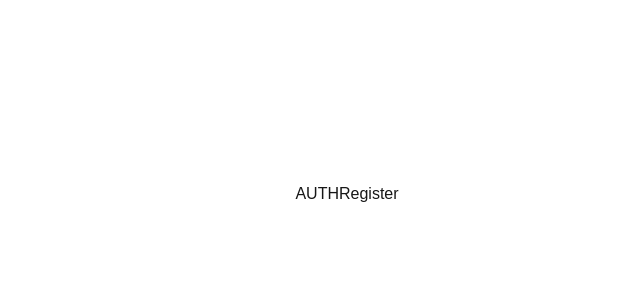
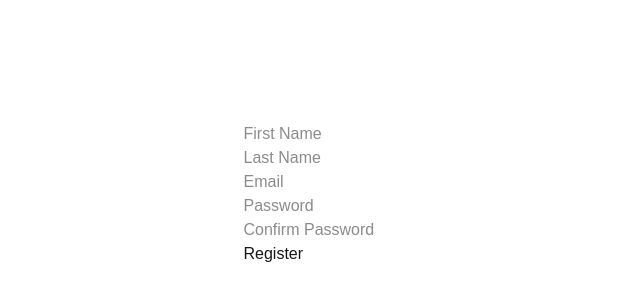
Before and after one commit to EvgeniyHalimon/Stash-AI, a Next.js app: page /register in a window 1280 px wide. Shown: the part 174-474 px from the top of the page, without its empty margins (293-933 px from the left). Built offline with nearby package versions, Linux system fonts and the light colour scheme.

Commit message:
made auth pages

```diff
--- a/app/(auth)/layout.tsx
+++ b/app/(auth)/layout.tsx
@@ -5,7 +5,6 @@ export default function AuthLayout({
 }) {
   return (
     <section className="flex min-h-screen flex-col items-center justify-center xl:pt-28 xl:pb-44">
-      AUTH
       {children}
     </section>
   );
--- a/app/(auth)/login/page.tsx
+++ b/app/(auth)/login/page.tsx
@@ -1,5 +1,41 @@
 'use client';
 
+import { useForm } from 'react-hook-form';
+import { yupResolver } from '@hookform/resolvers/yup';
+import * as yup from 'yup';
+
+const schema = yup
+  .object({
+    email: yup
+      .string()
+      .email('Enter correct email')
+      .required('Email is required'),
+    password: yup.string().required('Password is required'),
+  })
+  .required();
+
+type FormData = yup.InferType<typeof schema>;
+
 export default function Login() {
-  return <>Login</>;
+  const {
+    register,
+    handleSubmit,
+    formState: { errors },
+  } = useForm<FormData>({
+    resolver: yupResolver(schema),
+  });
+
+  const onSubmit = (data: FormData) => console.log(data);
+
+  return (
+    <form onSubmit={handleSubmit(onSubmit)}>
+      <input {...register('email')} type="email" placeholder="Email" />
+      <p>{errors.email?.message}</p>
+
+      <input {...register('password')} type="password" placeholder="Password" />
+      <p>{errors.password?.message}</p>
+
+      <input type="submit" value="Sign in" />
+    </form>
+  );
 }
--- a/app/(auth)/register/page.tsx
+++ b/app/(auth)/register/page.tsx
@@ -1,5 +1,77 @@
 'use client';
 
+import { useForm } from 'react-hook-form';
+import { yupResolver } from '@hookform/resolvers/yup';
+import * as yup from 'yup';
+
+const schema = yup
+  .object({
+    firstName: yup
+      .string()
+      .min(2, 'First name must be at least 2 characters')
+      .max(50, 'First name must not exceed 50 characters')
+      .matches(/^[a-zA-Z\s]+$/, 'First name must contain only letters')
+      .required('First name is required'),
+    lastName: yup
+      .string()
+      .min(2, 'Last name must be at least 2 characters')
+      .max(50, 'Last name must not exceed 50 characters')
+      .matches(/^[a-zA-Z\s]+$/, 'Last name must contain only letters')
+      .required('Last name is required'),
+    email: yup
+      .string()
+      .email('Please enter a valid email')
+      .required('Email is required'),
+    password: yup
+      .string()
+      .min(8, 'Password must be at least 8 characters')
+      .matches(
+        /^(?=.*[a-z])(?=.*[A-Z])(?=.*\d)/,
+        'Password must contain at least one uppercase letter, one lowercase letter and one number',
+      )
+      .required('Password is required'),
+    confirmPassword: yup
+      .string()
+      .oneOf([yup.ref('password')], 'Passwords do not match')
+      .required('Password confirmation is required'),
+  })
+  .required();
+
+type FormData = yup.InferType<typeof schema>;
+
 export default function Register() {
-  return <>Register</>;
+  const {
+    register,
+    handleSubmit,
+    formState: { errors },
+  } = useForm<FormData>({
+    resolver: yupResolver(schema),
+  });
+
+  const onSubmit = (data: FormData) => console.log(data);
+
+  return (
+    <form onSubmit={handleSubmit(onSubmit)}>
+      <input {...register('firstName')} type="text" placeholder="First Name" />
+      <p>{errors.firstName?.message}</p>
+
+      <input {...register('lastName')} type="text" placeholder="Last Name" />
+      <p>{errors.lastName?.message}</p>
+
+      <input {...register('email')} type="email" placeholder="Email" />
+      <p>{errors.email?.message}</p>
+
+      <input {...register('password')} type="password" placeholder="Password" />
+      <p>{errors.password?.message}</p>
+
+      <input
+        {...register('confirmPassword')}
+        type="password"
+        placeholder="Confirm Password"
+      />
+      <p>{errors.confirmPassword?.message}</p>
+
+      <input type="submit" value="Register" />
+    </form>
+  );
 }
--- a/package.json
+++ b/package.json
@@ -12,13 +12,16 @@
     "prepare": "husky install"
   },
   "dependencies": {
+    "@hookform/resolvers": "^5.0.1",
     "@tanstack/react-query": "^5.79.2",
     "@tanstack/react-query-devtools": "^5.80.1",
     "chart.js": "^4.4.8",
     "next": "15.2.0",
     "react": "^19.0.0",
     "react-chartjs-2": "^5.3.0",
-    "react-dom": "^19.0.0"
+    "react-dom": "^19.0.0",
+    "react-hook-form": "^7.57.0",
+    "yup": "^1.6.1"
   },
   "devDependencies": {
     "@eslint/eslintrc": "^3",
```
Also changed, not shown: 1 other file (tests, documents, lock files or other folders).
